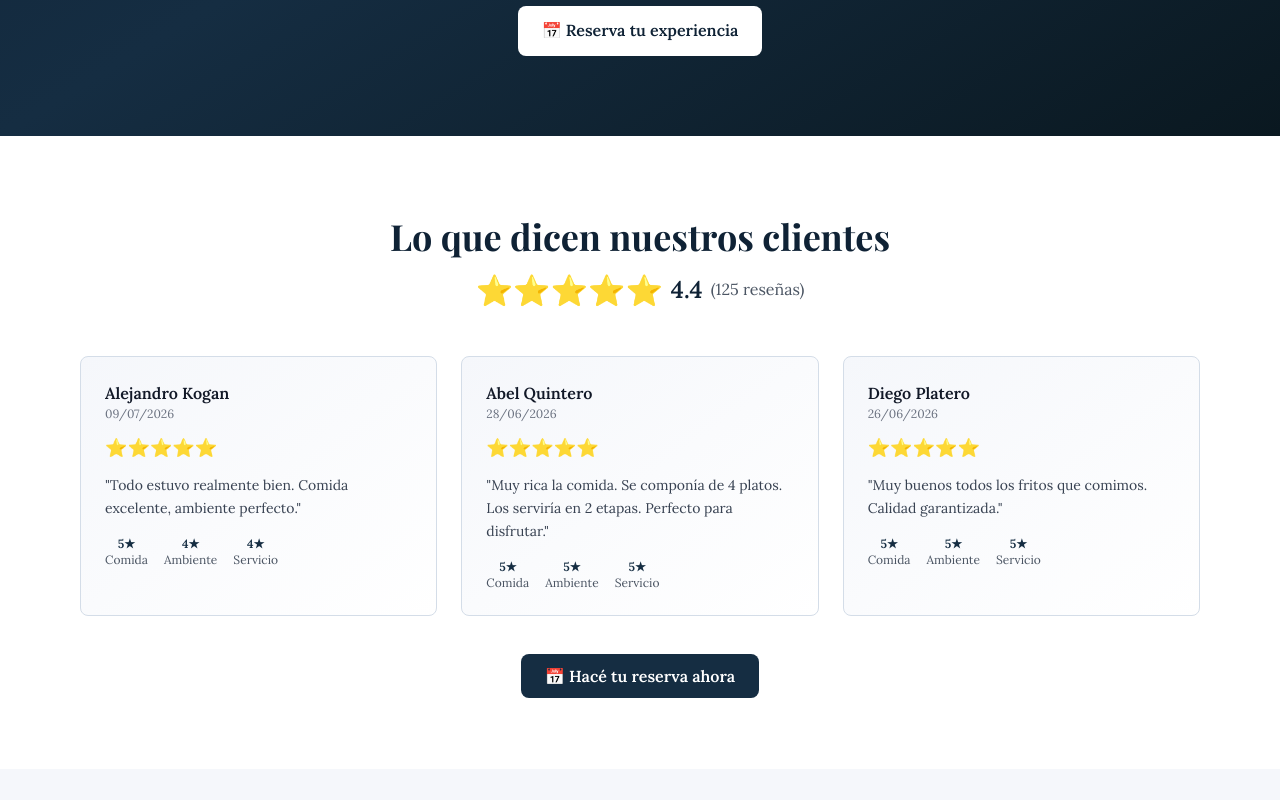
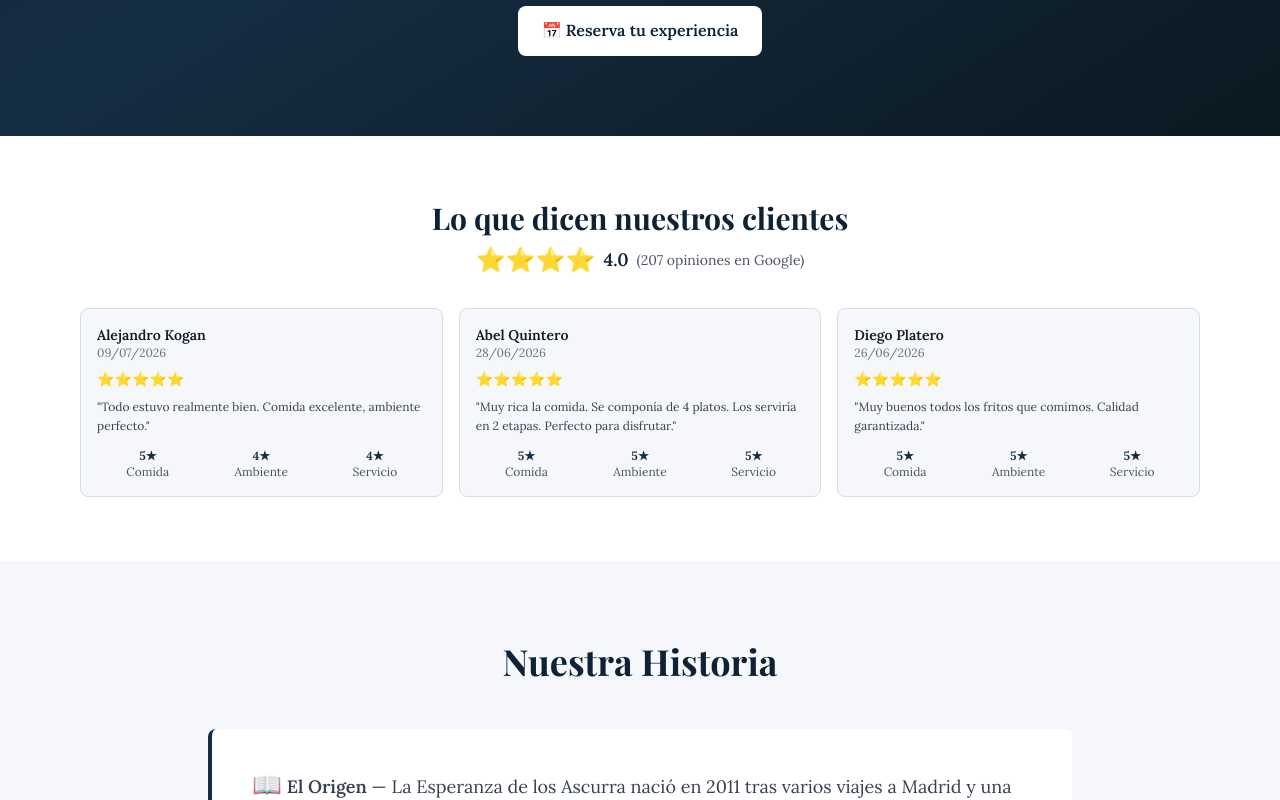
Before and after one commit to beruesperanza-hue/sistema-reservas-la-esperanza, a Next.js app: page / in a window 1280 px wide. Shown: the part 1400-2200 px from the top of the page. Built offline with nearby package versions, Linux system fonts and the light colour scheme; a web font is replaced by a local one.

Commit message:
Update schema and reviews with real Google ratings: 4.0, 207 opinions

```diff
--- a/app/layout.tsx
+++ b/app/layout.tsx
@@ -85,8 +85,8 @@ export default function RootLayout({
               ],
               aggregateRating: {
                 '@type': 'AggregateRating',
-                ratingValue: '4.4',
-                reviewCount: '125',
+                ratingValue: '4.0',
+                reviewCount: '207',
               },
             }),
           }}
--- a/components/common/ReviewsSection.tsx
+++ b/components/common/ReviewsSection.tsx
@@ -30,56 +30,48 @@ export default function ReviewsSection() {
   };
 
   return (
-    <section className="py-20 bg-white">
+    <section className="py-16 bg-white">
       <div className="container mx-auto px-4 max-w-6xl">
-        <div className="text-center mb-12">
-          <h2 className="text-4xl font-serif font-bold text-esperanza-700 mb-2">Lo que dicen nuestros clientes</h2>
-          <div className="flex items-center justify-center gap-2 mt-4">
-            <span className="text-3xl">⭐⭐⭐⭐⭐</span>
-            <span className="text-2xl font-bold text-esperanza-700">4.4</span>
-            <span className="text-gray-600">(125 reseñas)</span>
+        <div className="text-center mb-8">
+          <h2 className="text-3xl font-serif font-bold text-esperanza-700 mb-2">Lo que dicen nuestros clientes</h2>
+          <div className="flex items-center justify-center gap-2 mt-2">
+            <span className="text-2xl">⭐⭐⭐⭐</span>
+            <span className="text-lg font-bold text-esperanza-700">4.0</span>
+            <span className="text-sm text-gray-600">(207 opiniones en Google)</span>
           </div>
         </div>
 
-        <div className="grid md:grid-cols-3 gap-6">
+        <div className="grid md:grid-cols-3 gap-4">
           {reviews.map((review, i) => (
-            <div key={i} className="bg-gradient-to-br from-esperanza-50 to-white border border-esperanza-200 rounded-lg p-6 hover:shadow-lg transition-shadow">
-              <div className="flex items-center justify-between mb-3">
-                <div>
-                  <p className="font-semibold text-gray-900">{review.name}</p>
-                  <p className="text-xs text-gray-500">{review.date}</p>
-                </div>
+            <div key={i} className="bg-esperanza-50 border border-esperanza-200 rounded-lg p-4 hover:shadow-md transition-shadow">
+              <div className="mb-2">
+                <p className="font-semibold text-sm text-gray-900">{review.name}</p>
+                <p className="text-xs text-gray-500">{review.date}</p>
               </div>
 
-              <div className="mb-3">
-                <p className="text-lg">{renderStars(review.rating)}</p>
+              <div className="mb-2">
+                <p className="text-sm">{renderStars(review.rating)}</p>
               </div>
 
-              <p className="text-gray-700 text-sm mb-4 leading-relaxed">"{review.text}"</p>
+              <p className="text-gray-700 text-xs mb-3 leading-relaxed">"{review.text}"</p>
 
-              <div className="flex gap-4 text-xs text-center">
-                <div>
+              <div className="flex gap-3 text-xs text-center">
+                <div className="flex-1">
                   <p className="text-esperanza-600 font-semibold">{review.categories.comida}★</p>
-                  <p className="text-gray-600">Comida</p>
+                  <p className="text-gray-600 text-xs">Comida</p>
                 </div>
-                <div>
+                <div className="flex-1">
                   <p className="text-esperanza-600 font-semibold">{review.categories.ambiente}★</p>
-                  <p className="text-gray-600">Ambiente</p>
+                  <p className="text-gray-600 text-xs">Ambiente</p>
                 </div>
-                <div>
+                <div className="flex-1">
                   <p className="text-esperanza-600 font-semibold">{review.categories.servicio}★</p>
-                  <p className="text-gray-600">Servicio</p>
+                  <p className="text-gray-600 text-xs">Servicio</p>
                 </div>
               </div>
             </div>
           ))}
         </div>
-
-        <div className="mt-12 text-center">
-          <a href="/reservas" className="btn btn-primary btn-lg">
-            📅 Hacé tu reserva ahora
-          </a>
-        </div>
       </div>
     </section>
   );
```
